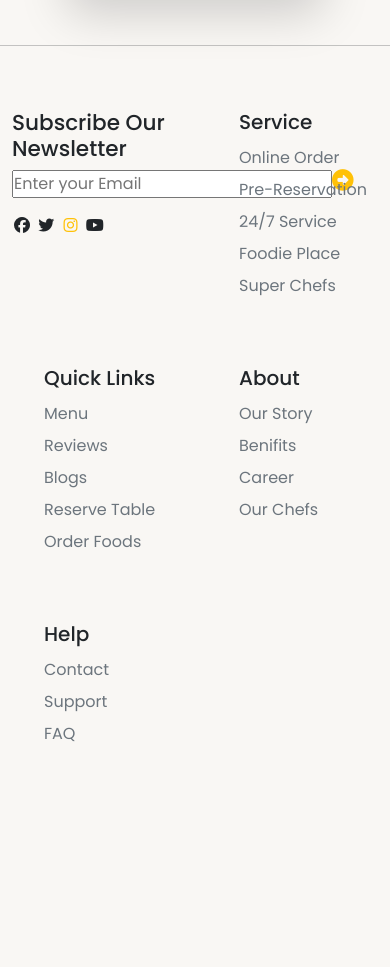
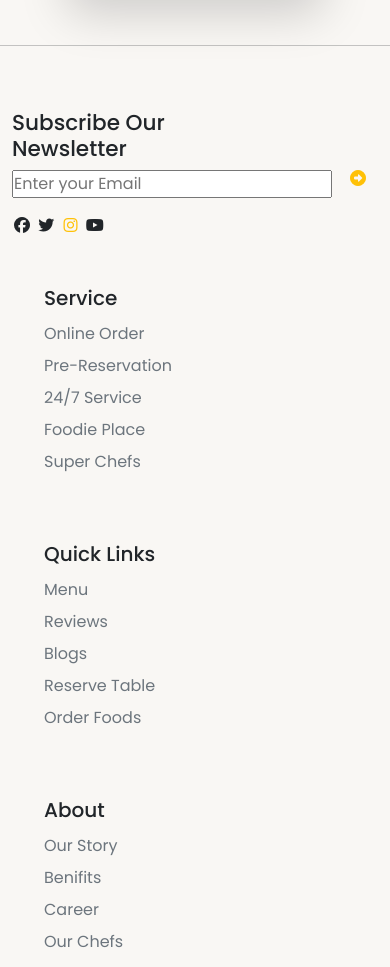
Before and after one commit to muskankishnani06/Bites-bs-project, a plain HTML site: page index.html in a window 390 px wide. Shown: the part 3651-4618 px from the top of the page. Before the commit the page ends 4417 px from the top, so only its background shows below. Drawn offline with nearby package versions, Linux system fonts and the light colour scheme; a web font is replaced by a local one.

Commit message:
new change

```diff
--- a/index.html
+++ b/index.html
@@ -1254,11 +1254,11 @@
         <div class="container">
             <div class="row justify-content-between">
                 <hr>
-                <div class="col-6 col-md-4 col-lg-2 mt-5 ">
+                <div class="col-12 col-6 col-md-4 col-lg-2 mt-5 ">
                     <h4>Subscribe Our <br> Newsletter</h4>
-                    <form action="" class="d-flex">
+                    <form action="" class="d-flex gap-3">
                         <input type="email" placeholder="Enter your Email" class="">
-                        <i class="fa-solid fa-circle-right text-warning fs-4"></i>
+                        <i class="fa-solid fa-circle-right text-warning fs-4git "></i>
                     </form>
 
                     <div class="icon mt-3">
@@ -1269,7 +1269,7 @@
                     </div>
                 </div>
 
-                <div class="col-6 col-md-4 col-lg-2 mt-5">
+                <div class="col-12 col-6 col-md-4 col-lg-2 mt-5">
                     <ul class="lh-lg">
                         <li class="list-group-item">
                             <h5>Service</h5>
@@ -1282,7 +1282,7 @@
                     </ul>
                 </div>
 
-                <div class="col-6 col-md-4 col-lg-2 mt-5">
+                <div class="col-12 col-6 col-md-4 col-lg-2 mt-5">
                     <ul class="lh-lg">
                         <li class="list-group-item">
                             <h5>Quick Links</h5>
@@ -1295,7 +1295,7 @@
                     </ul>
                 </div>
 
-                <div class="col-6 col-md-4 col-lg-2 mt-5">
+                <div class="col-12 col-6 col-md-4 col-lg-2 mt-5">
                     <ul class="lh-lg">
                         <li class="list-group-item">
                             <h5>About</h5>
@@ -1307,7 +1307,7 @@
                     </ul>
                 </div>
 
-                <div class="col-6 col-md-4 col-lg-2 mt-5">
+                <div class="col-12 col-6 col-md-4 col-lg-2 mt-5">
                     <ul class="lh-lg">
                         <li class="list-group-item">
                             <h5>Help</h5>
```
